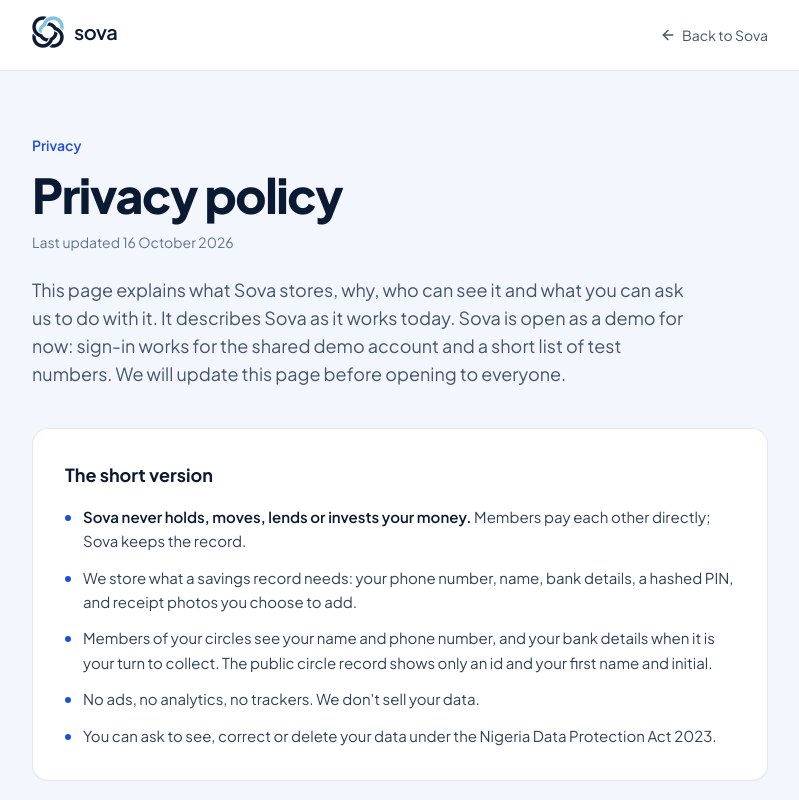
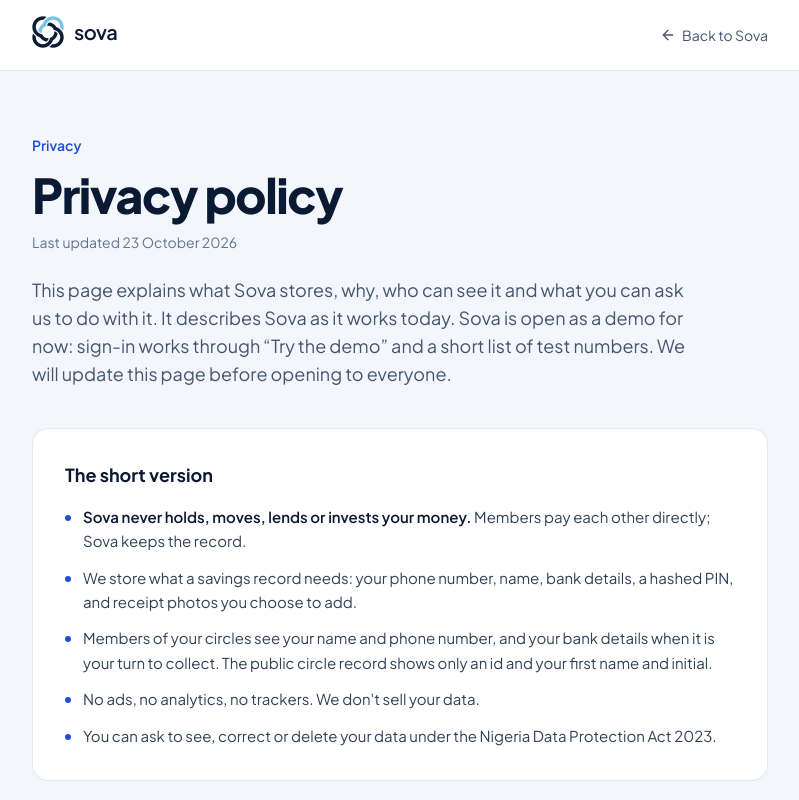
Before and after one commit to adeyanjufuhad/Sova, a Next.js app in the folder website/: page /privacy in a window 1280 px wide. Shown: the top 800 px of the page, without its empty margins (240-1039 px from the left). Built offline with nearby package versions, Linux system fonts and the light colour scheme; no server answers.

Commit message:
Bring the privacy policy and terms in line with private demos and account deletion

```diff
--- a/website/src/app/privacy/page.tsx
+++ b/website/src/app/privacy/page.tsx
@@ -10,7 +10,7 @@
     "What Sova stores, who can see it and how to ask for it to be corrected or deleted. Sova never holds your money, and the website has no ads or trackers.",
 };
 
-const UPDATED = "16 October 2026";
+const UPDATED = "23 October 2026";
 
 const email = (
   <a href={`mailto:${site.contactEmail}`} className="whitespace-nowrap">
@@ -46,7 +46,7 @@
   },
   {
     what: "Ask Sova questions",
-    why: "If you use Ask Sova, your question and the facts of the circle or dispute it is about (amounts, rules, turn order and payment states, with people as first name and initial) are sent to the AI model that writes the answer. Phone numbers, bank details, PINs and receipt photos are never sent. Questions and answers are not stored.",
+    why: "If you use Ask Sova, your question and the facts of the circle or dispute it is about (amounts, rules, turn order and payment states, with people as first name and initial) are sent to the AI model that writes the answer. Phone numbers, bank details, PINs and receipt photos are never sent. Questions and answers are not stored; only a count of answers per person per day is kept, for the daily limit.",
   },
   {
     what: "Sova Score",
@@ -80,8 +80,8 @@
         <>
           <p>
             This page explains what Sova stores, why, who can see it and what you can ask us to do with it. It
-            describes Sova as it works today. Sova is open as a demo for now: sign-in works for the shared demo
-            account and a short list of test numbers. We will update this page before opening to everyone.
+            describes Sova as it works today. Sova is open as a demo for now: sign-in works through “Try the demo”
+            and a short list of test numbers. We will update this page before opening to everyone.
           </p>
         </>
       }
@@ -260,7 +260,8 @@
               </ul>
               <p>
                 You can change your name and bank details yourself in the app, and delete your account from the
-                Record tab (Delete account, with your PIN) once every circle you&apos;re in has finished. Deleting it
+                Record tab (Delete account, with your PIN) once none of your circles is running. Circles that
+                haven&apos;t started are left for you; if you started one, cancel it first. Deleting it
                 removes your name, phone number, PIN, bank details, sessions, notifications, score history and
                 receipt photos; payments in finished circles stay on those circles&apos; records without your name or
                 number, and ledger entries stay as described above. The phone number can&apos;t be changed in the
--- a/website/src/app/terms/page.tsx
+++ b/website/src/app/terms/page.tsx
@@ -9,7 +9,7 @@
     "The rules for using Sova, a record-keeping service for savings circles. Sova is not a bank, lender or wallet and never holds members' money.",
 };
 
-const UPDATED = "16 October 2026";
+const UPDATED = "23 October 2026";
 
 const email = (
   <a href={`mailto:${site.contactEmail}`} className="whitespace-nowrap">
@@ -48,7 +48,7 @@
                 mean the people who run Sova, a service built in Nigeria. “You” means the person using it.
               </p>
               <p>
-                Sova is open as a demo for now. Sign-in works for the shared demo account and a short list of test
+                Sova is open as a demo for now. Sign-in works through “Try the demo” and a short list of test
                 numbers; we will review these terms before opening to everyone.
               </p>
             </>
@@ -205,9 +205,9 @@
           title: "The demo account",
           body: (
             <p>
-              “Try the demo” signs everyone into the same shared account with fictional circles. Its name, bank
-              details and PIN can&apos;t be changed, and its data is reset from time to time. Don&apos;t enter real
-              personal or bank information in it.
+              “Try the demo” gives each visit its own private copy of a fictional account and circles, deleted
+              after 24 hours. The demo account&apos;s name, bank details and PIN can&apos;t be changed. Don&apos;t
+              enter real personal or bank information in it.
             </p>
           ),
         },
@@ -232,8 +232,8 @@
           title: "Ending your use",
           body: (
             <p>
-              You can stop using Sova at any time and delete your account in the app once your circles have finished
-              (see the{" "}
+              You can stop using Sova at any time and delete your account in the app once none of your circles is
+              running (see the{" "}
               <Link href="/privacy/#your-rights">privacy policy</Link>). We may suspend or close an account that
               breaks these terms. Either way, entries already in a circle&apos;s ledger stay, because other members rely
               on them.
```
